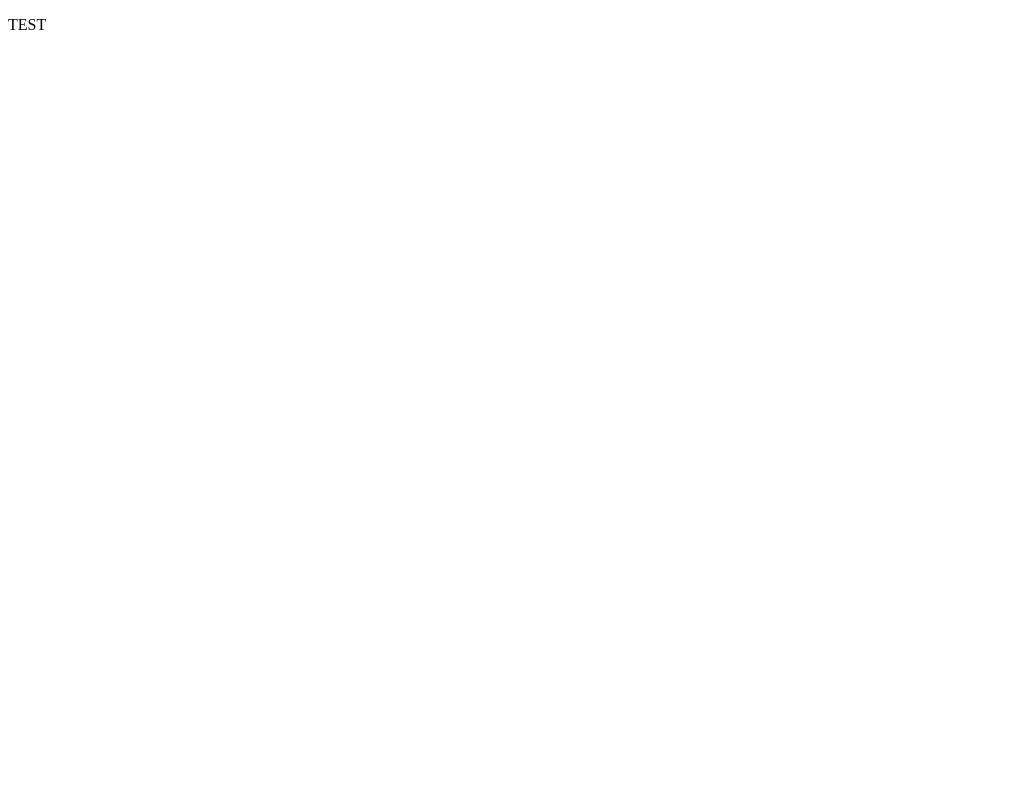
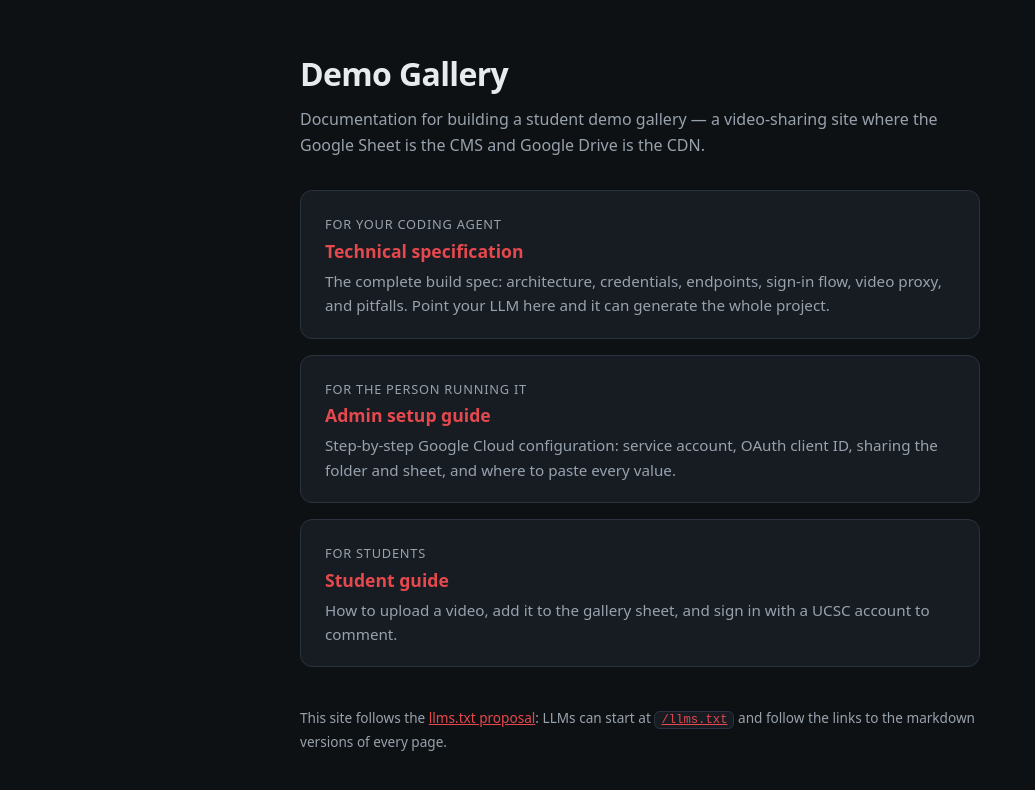
Before and after one commit to TurkeuBacon/demo-clip-info-site, a plain HTML site: page index.html in a window 1280 px wide. Shown: the whole page, without its empty margins (0-1035 px from the left). Drawn offline with Linux system fonts and the light colour scheme.

Commit message:
AI wrote the stuff

```diff
--- /dev/null
+++ b/doc.css
@@ -0,0 +1,105 @@
+/* Documentation pages — shared renderer styles, matching the site's dark theme */
+
+:root {
+    --bg: #0e1114;
+    --surface: #171c23;
+    --surface-2: #1f262f;
+    --border: #2a323d;
+    --text: #e8ebee;
+    --muted: #98a2ad;
+    --accent: #e5484d;
+}
+
+* { box-sizing: border-box; }
+
+body {
+    margin: 0;
+    font-family: system-ui, -apple-system, "Segoe UI", Roboto, sans-serif;
+    background: var(--bg);
+    color: var(--text);
+    line-height: 1.65;
+}
+
+main {
+    max-width: 760px;
+    margin: 0 auto;
+    padding: 48px 20px 64px;
+}
+
+/* ---- rendered markdown ---- */
+
+main h1 { font-size: 1.9rem; letter-spacing: -0.02em; margin: 0 0 16px; }
+main h2 { font-size: 1.35rem; margin: 40px 0 12px; padding-top: 12px; border-top: 1px solid var(--border); }
+main h3 { font-size: 1.1rem; margin: 28px 0 8px; }
+
+main p, main li { color: var(--text); }
+main a { color: var(--accent); text-decoration: none; }
+main a:hover { text-decoration: underline; }
+
+main ul, main ol { padding-left: 26px; }
+main li { margin: 6px 0; }
+
+main code {
+    background: var(--surface-2);
+    border: 1px solid var(--border);
+    border-radius: 6px;
+    padding: 1px 6px;
+    font-size: 0.88em;
+    word-break: break-word;
+}
+
+main pre {
+    background: var(--surface);
+    border: 1px solid var(--border);
+    border-radius: 10px;
+    padding: 14px 16px;
+    overflow-x: auto;
+    line-height: 1.5;
+}
+main pre code {
+    background: none;
+    border: 0;
+    padding: 0;
+    font-size: 0.85rem;
+}
+
+main blockquote {
+    margin: 16px 0;
+    padding: 2px 18px;
+    border-left: 3px solid var(--accent);
+    color: var(--muted);
+    background: var(--surface);
+    border-radius: 0 8px 8px 0;
+}
+
+main table {
+    border-collapse: collapse;
+    width: 100%;
+    margin: 16px 0;
+    font-size: 0.92rem;
+}
+main th, main td {
+    border: 1px solid var(--border);
+    padding: 8px 12px;
+    text-align: left;
+    vertical-align: top;
+}
+main th { background: var(--surface); }
+main tr:nth-child(even) td { background: rgba(255, 255, 255, 0.02); }
+
+main hr { border: 0; border-top: 1px solid var(--border); margin: 36px 0; }
+
+.loading { color: var(--muted); }
+
+/* ---- bottom nav ---- */
+
+.doc-nav {
+    max-width: 760px;
+    margin: 0 auto;
+    padding: 0 20px 48px;
+    display: flex;
+    gap: 18px;
+    font-size: 0.9rem;
+}
+.doc-nav a { color: var(--muted); }
+.doc-nav a:hover { color: var(--text); text-decoration: none; }
--- a/index.html
+++ b/index.html
@@ -3,9 +3,73 @@
 <head>
     <meta charset="UTF-8">
     <meta name="viewport" content="width=device-width, initial-scale=1.0">
-    <title>Demo Clips</title>
+    <title>Demo Gallery — Documentation</title>
+    <link rel="describedby" href="llms.txt" type="text/markdown">
+    <style>
+        :root {
+            --bg: #0e1114;
+            --surface: #171c23;
+            --border: #2a323d;
+            --text: #e8ebee;
+            --muted: #98a2ad;
+            --accent: #e5484d;
+        }
+        * { box-sizing: border-box; }
+        body {
+            margin: 0;
+            font-family: system-ui, -apple-system, "Segoe UI", Roboto, sans-serif;
+            background: var(--bg);
+            color: var(--text);
+            line-height: 1.6;
+        }
+        main { max-width: 720px; margin: 0 auto; padding: 48px 20px 64px; }
+        h1 { font-size: 2rem; letter-spacing: -0.02em; margin: 0 0 8px; }
+        .tagline { color: var(--muted); margin: 0 0 32px; }
+        .card {
+            display: block;
+            background: var(--surface);
+            border: 1px solid var(--border);
+            border-radius: 12px;
+            padding: 20px 24px;
+            margin-bottom: 16px;
+            color: inherit;
+            text-decoration: none;
+        }
+        .card:hover { border-color: var(--accent); }
+        .card h2 { margin: 0 0 4px; font-size: 1.1rem; color: var(--accent); }
+        .card p { margin: 0; color: var(--muted); font-size: 0.95rem; }
+        .card .for { font-size: 0.8rem; text-transform: uppercase; letter-spacing: 0.06em; color: var(--muted); }
+        footer { margin-top: 40px; color: var(--muted); font-size: 0.85rem; }
+        footer a { color: var(--accent); }
+        code { background: var(--surface); border: 1px solid var(--border); border-radius: 6px; padding: 1px 6px; font-size: 0.9em; }
+    </style>
 </head>
 <body>
-    <p>TEST</p>
+    <main>
+        <h1>Demo Gallery</h1>
+        <p class="tagline">Documentation for building a student demo gallery — a video-sharing site where the Google Sheet is the CMS and Google Drive is the CDN.</p>
+
+        <a class="card" href="specification.html">
+            <span class="for">For your coding agent</span>
+            <h2>Technical specification</h2>
+            <p>The complete build spec: architecture, credentials, endpoints, sign-in flow, video proxy, and pitfalls. Point your LLM here and it can generate the whole project.</p>
+        </a>
+
+        <a class="card" href="admin-setup.html">
+            <span class="for">For the person running it</span>
+            <h2>Admin setup guide</h2>
+            <p>Step-by-step Google Cloud configuration: service account, OAuth client ID, sharing the folder and sheet, and where to paste every value.</p>
+        </a>
+
+        <a class="card" href="student-guide.html">
+            <span class="for">For students</span>
+            <h2>Student guide</h2>
+            <p>How to upload a video, add it to the gallery sheet, and sign in with a UCSC account to comment.</p>
+        </a>
+
+        <footer>
+            <p>This site follows the <a href="https://llmstxt.org" rel="noreferrer" target="_blank">llms.txt proposal</a>: LLMs can start at <code><a href="llms.txt">/llms.txt</a></code> and follow the links to the markdown versions of every page.</p>
+        </footer>
+    </main>
 </body>
 </html>
```
Also changed, not shown: admin-setup.html (added, +36 -0 lines), specification.html (added, +36 -0 lines), student-guide.html (added, +36 -0 lines), llms.txt (added), 3 other files.
